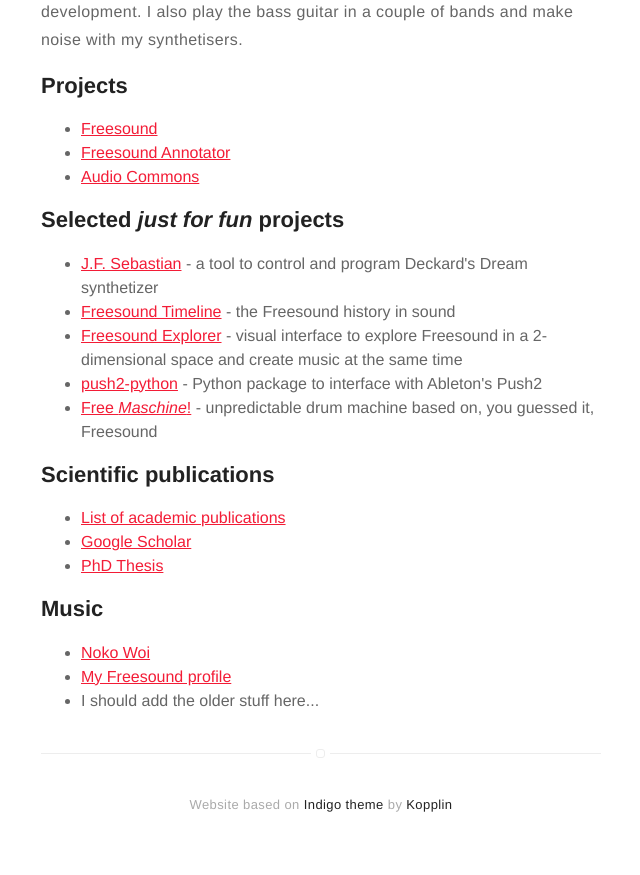
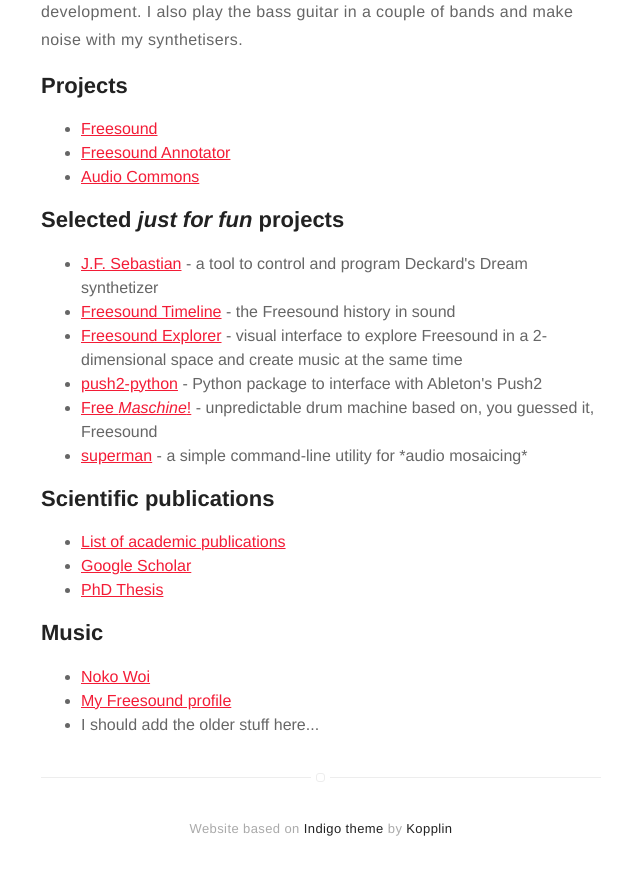
Before and after one commit to ffont/ffont.github.io, a Jekyll site: the page built from index.html, in a window 1280 px wide and 900 px high, scrolled down 1138 px. Shown: the top 875 px of the window, without its empty margins (319-959 px from the left). Built offline with Jekyll 4.4.1, drawn with Linux system fonts in a browser that asks for light colours.

Commit message:
Add superman link

```diff
--- a/index.html
+++ b/index.html
@@ -28,6 +28,7 @@
 	<li><a href="https://labs.freesound.org/apps/freesound-explorer.html">Freesound Explorer</a> - visual interface to explore Freesound in a 2-dimensional space and create music at the same time</li>
 	<li><a href="https://github.com/ffont/push2-python/">push2-python</a> - Python package to interface with Ableton's Push2</li>
 	<li><a href="https://labs.freesound.org/apps/free-maschine.html">Free <i>Maschine</i>!</a> - unpredictable drum machine based on, you guessed it, Freesound</li>
+	<li><a href="https://github.com/ffont/superman">superman</a> - a simple command-line utility for *audio mosaicing*
 </ul>
 
 <h2>Scientific publications</h2>
```
